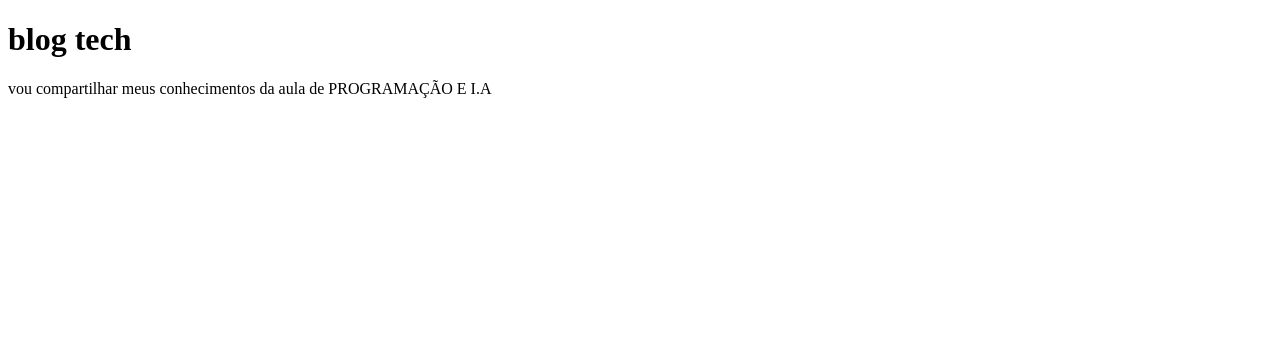
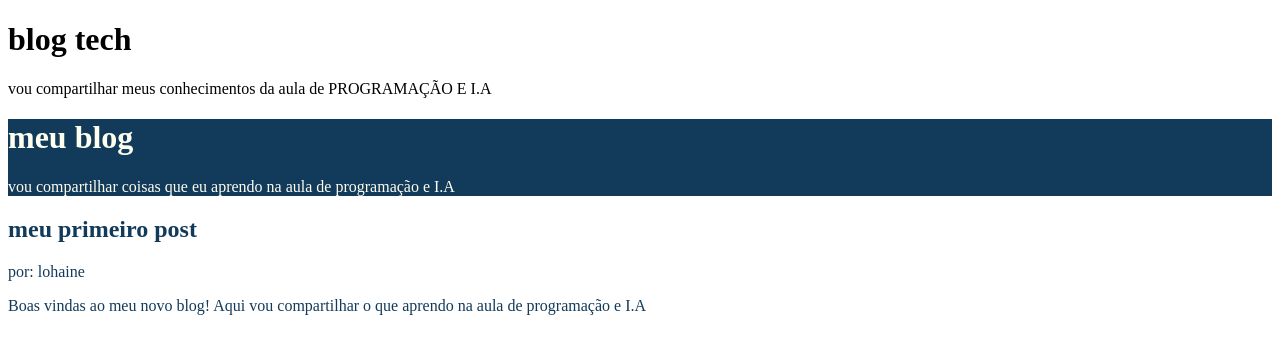
Before and after one commit to lohainevainer-pixel/loh, a plain HTML site: page index.html in a window 1280 px wide. Drawn offline with Linux system fonts and the light colour scheme.

Commit message:
atualização

```diff
--- a/index.html
+++ b/index.html
@@ -22,3 +22,17 @@
     <p>vou compartilhar meus conhecimentos da aula de PROGRAMAÇÃO E I.A</p>
 </body>
 </html>
+        <head>
+            <body>
+                <header>
+                    <h1>meu blog</h1>
+                    <p>vou compartilhar coisas que eu aprendo na aula de programação e I.A</p>
+                </header>
+                <main>
+                    <h2>meu primeiro post</h2
+                        <p> por: lohaine </p>
+                        <p>Boas vindas ao meu novo blog! Aqui vou compartilhar o que aprendo na aula de programação e I.A
+                        </p>
+                </main>
+            </body>
+        </head>
```
